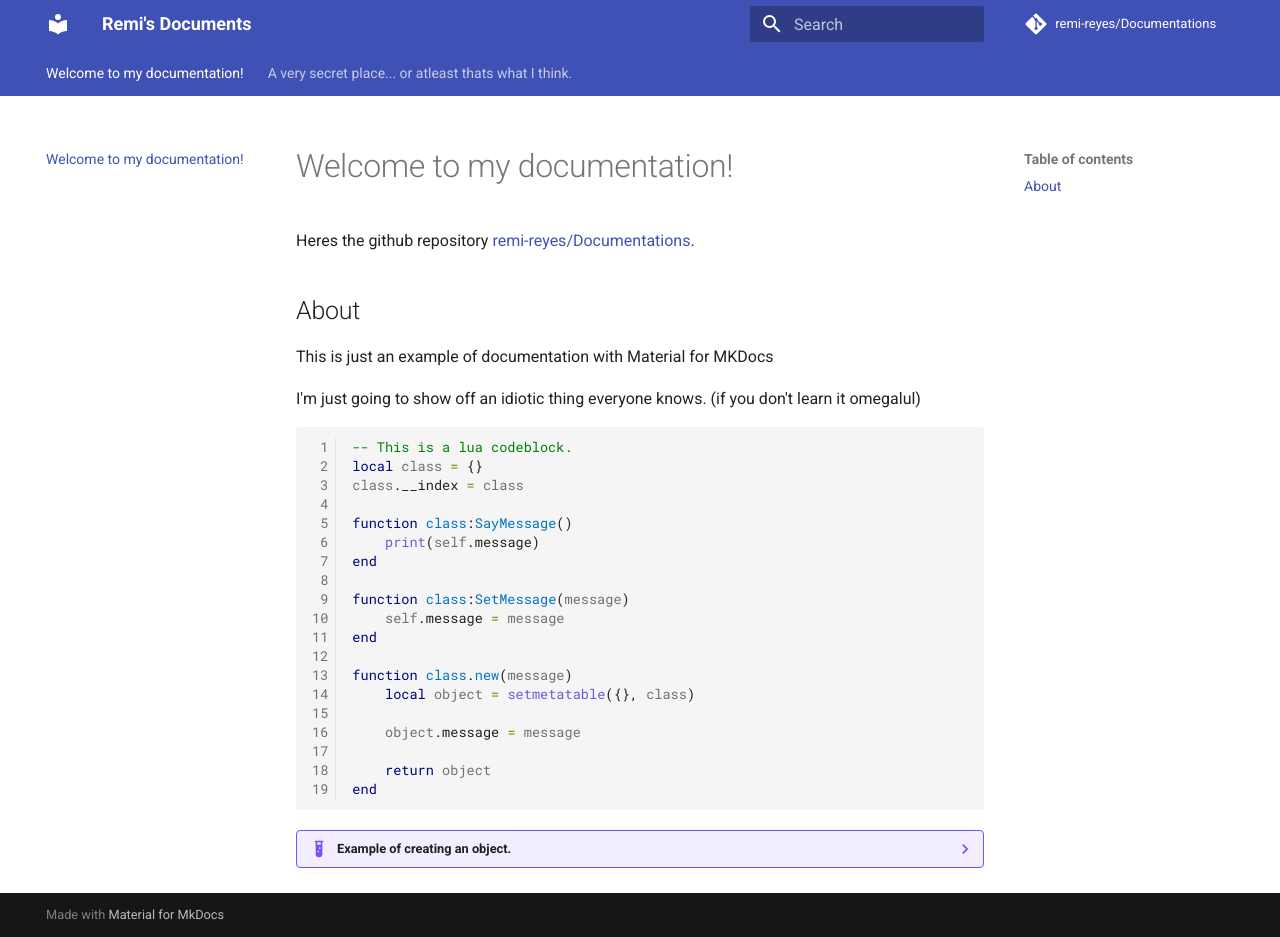
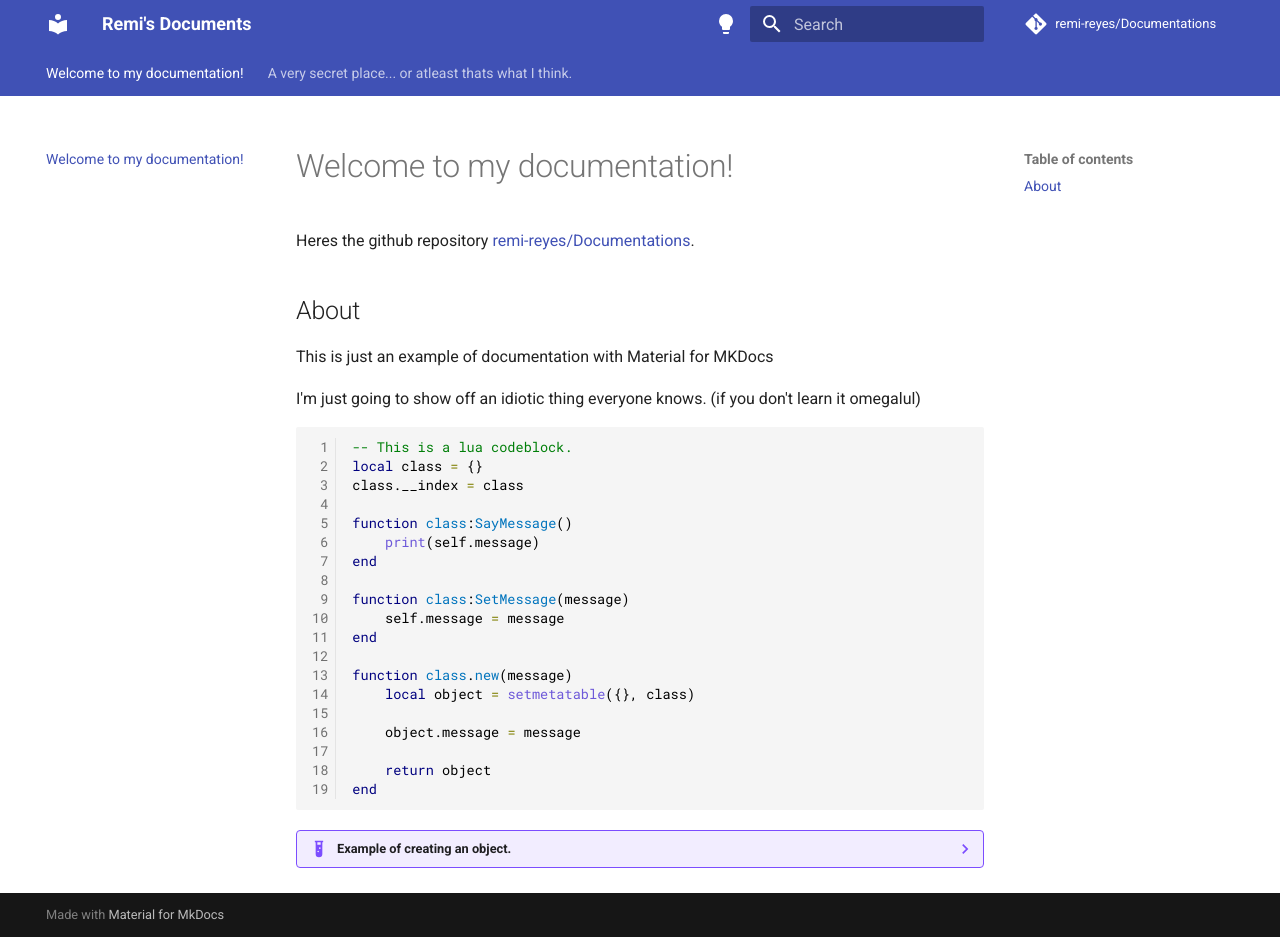
Before and after one commit to remi-reyes/Documentations, an MkDocs documentation site: the page built from docs/index.md, in a window 1280 px wide and 937 px high. Built offline with MkDocs 1.6.1 and Material for MkDocs 9.7.7, drawn with Linux system fonts in a browser that asks for light colours; comment, search, counter and statistics services are not loaded.

Commit message:
Dark mode.

```diff
--- a/docs/stylesheets/extra.css
+++ b/docs/stylesheets/extra.css
@@ -1,5 +1,5 @@
 [data-md-color-scheme="light"] {
-	--md-code-fg-color: #000000
+	--md-code-fg-color: #000000;
 
 	--md-code-hl-variable-color: var(--md-code-fg-color);
 	--md-code-hl-operator-color: #7f7f00;
@@ -12,3 +12,18 @@
 	--md-code-hl-name-color: var(--md-code-fg-color);
 	--md-code-hl-comment-color: #007f09;
 }
+[data-md-color-scheme="dark"] {
+	--md-code-bg-color: #252525;
+	--md-code-fg-color: #cccccc;
+
+	--md-code-hl-variable-color: var(--md-code-fg-color);
+	--md-code-hl-operator-color: var(--md-code-fg-color);
+	--md-code-hl-string-color: #adf195;
+	--md-code-hl-number-color: #ffc600;
+	--md-code-hl-keyword-color: #f86d7c;
+	--md-code-hl-function-color: #fdfbac;
+	--md-code-hl-generic-color: var(--md-code-fg-color);
+	--md-code-hl-punctuation-color: var(--md-code-fg-color);
+	--md-code-hl-name-color: var(--md-code-fg-color);
+	--md-code-hl-comment-color: #666666;
+}
--- a/mkdocs.yml
+++ b/mkdocs.yml
@@ -12,7 +12,14 @@
     language: en
     name: material
     palette:
-        scheme: light
+      - scheme: light
+        toggle:
+            icon: material/lightbulb
+            name: Switch to dark mode.
+      - scheme: dark
+        toggle:
+            icon: material/lightbulb-outline
+            name: Switch to light mode.
     features:
       - navigation.instant
       - navigation.tabs
```
